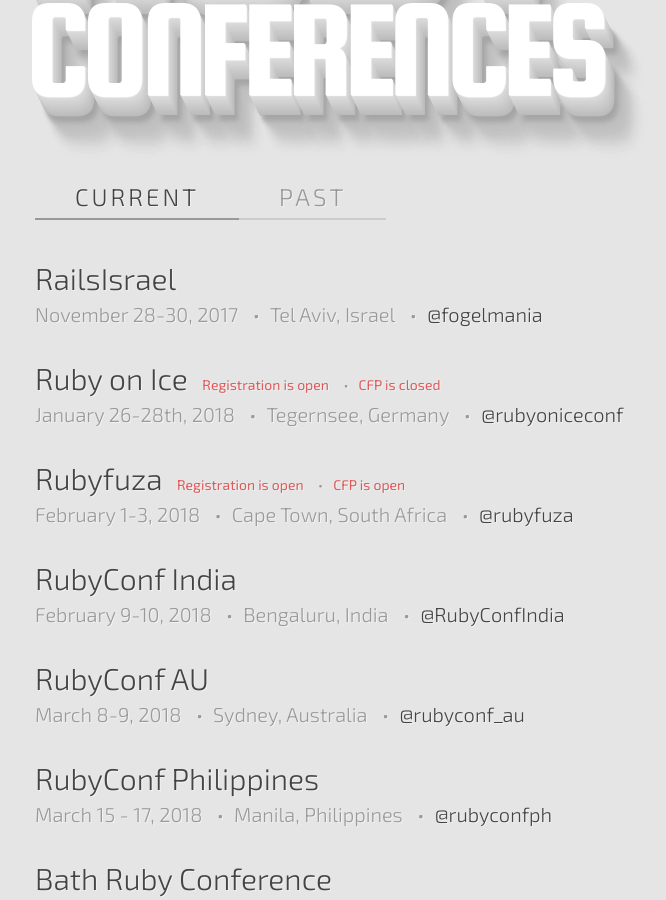
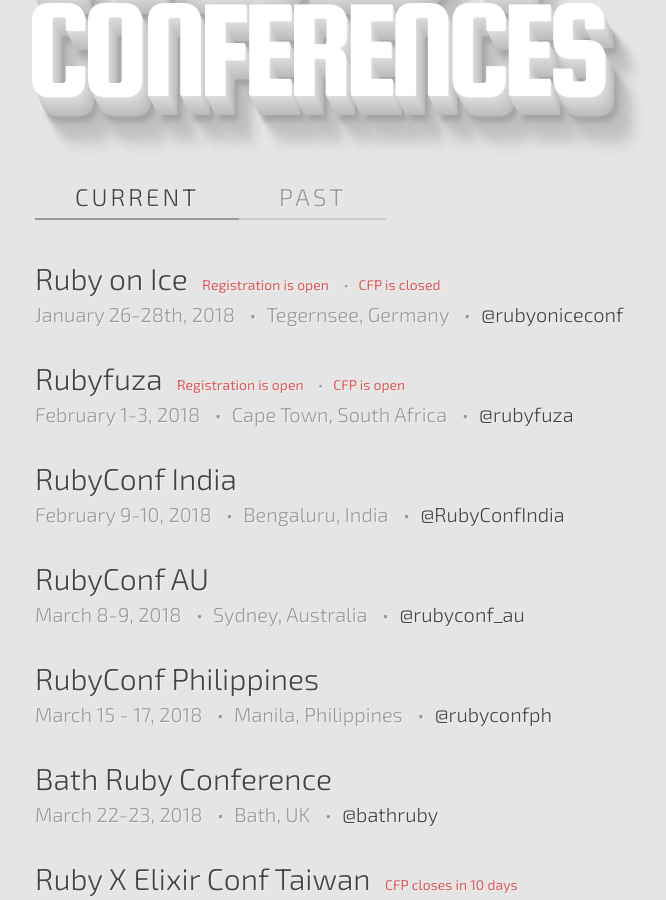
Before and after one commit to ruby-conferences/ruby-conferences.github.io, a Jekyll site: the page built from index.html, in a window 1280 px wide and 900 px high, scrolled down 302 px. Shown: the whole window, without its empty margins (205-871 px from the left). Built offline with Jekyll 4.4.1, drawn with Linux system fonts in a browser that asks for light colours.

Commit message:
Move RailsIsrael to past conferences

```diff
--- a/_data/current.yml
+++ b/_data/current.yml
@@ -1,8 +1,3 @@
-- name: RailsIsrael
-  location: Tel Aviv, Israel
-  dates: "November 28-30, 2017"
-  twitter: fogelmania
-
 - name: Ruby on Ice
   location: Tegernsee, Germany
   dates: "January 26-28th, 2018"
--- a/_data/past.yml
+++ b/_data/past.yml
@@ -1037,3 +1037,8 @@
   dates: "November 17-18th, 2017"
   url: http://eventos.locaweb.com.br/proximos-eventos/rubyconf-2017/
   twitter: rubyconfbr
+
+- name: RailsIsrael
+  location: Tel Aviv, Israel
+  dates: "November 28-30, 2017"
+  twitter: fogelmania
```
